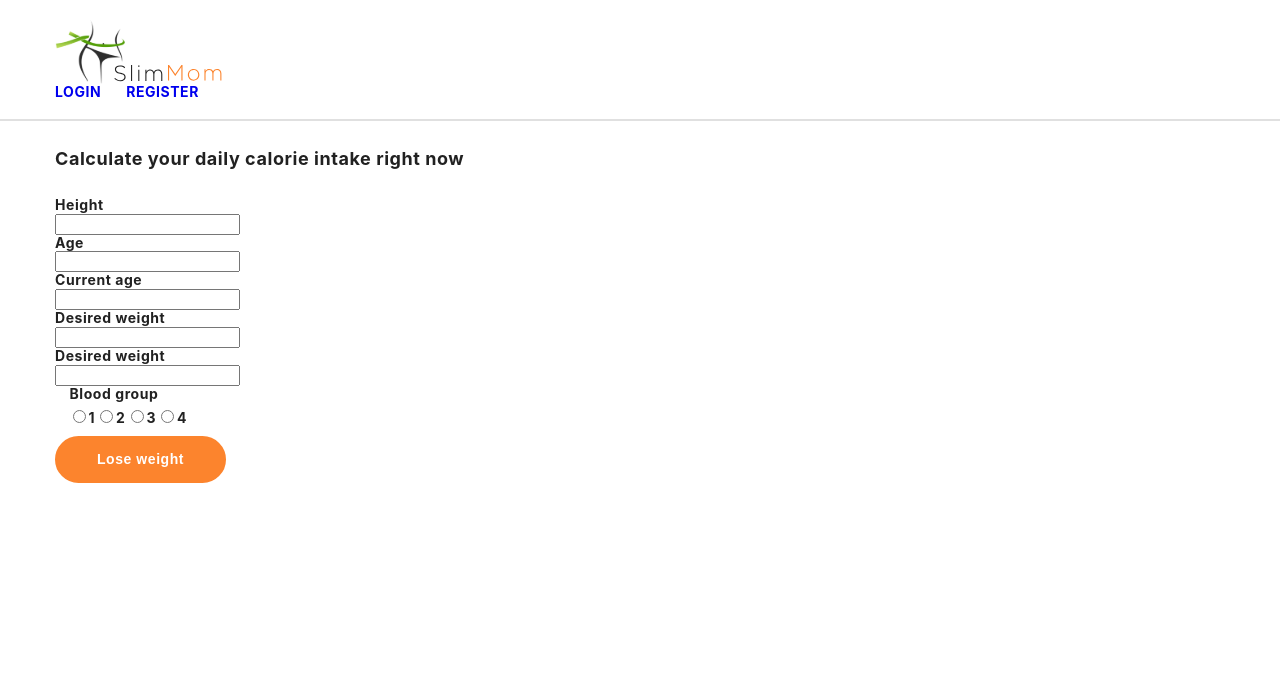
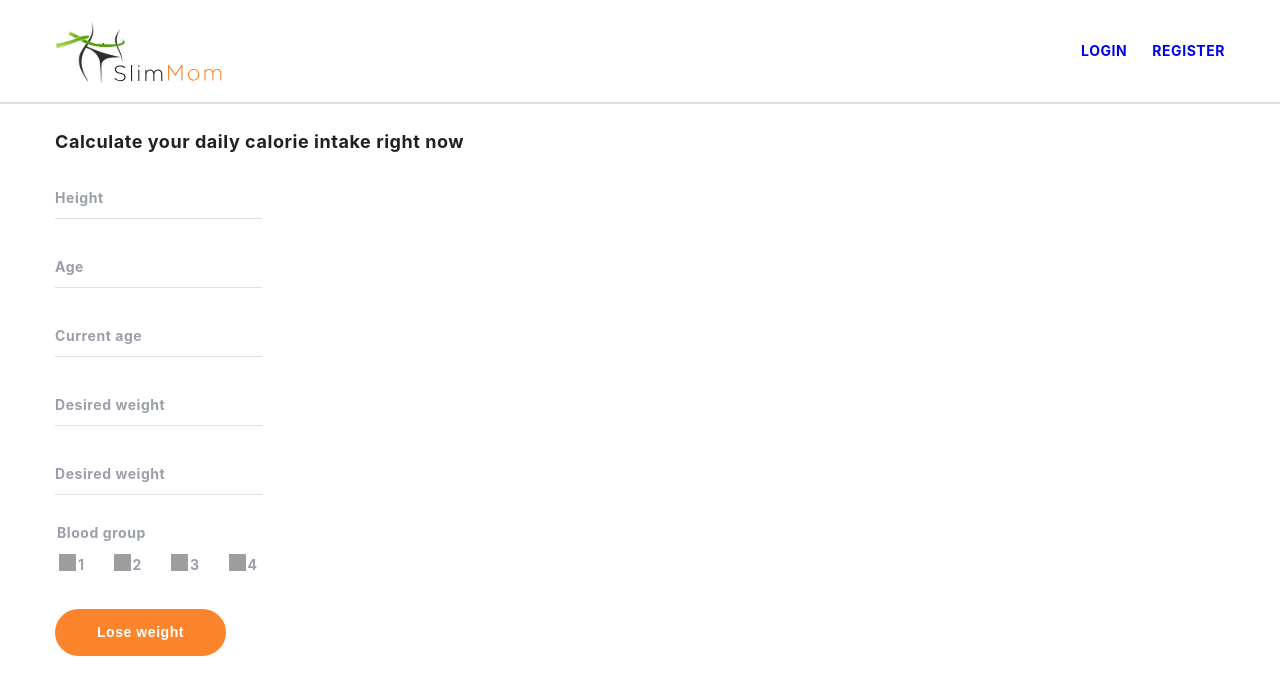
Before and after one commit to maximostrovskiy86/react-09-slimmmom-project, a React (Create React App) app: page / in a window 1280 px wide. Shown: the top 694 px of the page. Built offline with nearby package versions, Linux system fonts and the light colour scheme; grey boxes are pictures that could not be loaded.

Commit message:
style: added style for a calculatorForm

```diff
--- a/src/components/calculatorForm/CalculatorForm.jsx
+++ b/src/components/calculatorForm/CalculatorForm.jsx
@@ -1,49 +1,48 @@
 import React, {useState} from "react";
-import {CalculatorFormContainer, CalculateGroupContainer, FormRadioGroup} from "./CalculatorForm.styled";
+import {CalculatorFormContainer, CalculateGroupContainer, FormRadioGroup, InputBox} from "./CalculatorForm.styled";
 import Button from "../button";
 
 const CalculatorForm = ({}) => {
 	return (
 		<CalculatorFormContainer>
 			<CalculateGroupContainer role="group" aria-labelledby="contact-details-head">
-				<label>
-					Height
-					<input type="number" name="height" required/>
-				</label>
-				<label>
-					Age
-					<input type="number" name="age" required/>
-				</label>
-				<label>
-					Current age
-					<input type="number" name="current-age" minLength="2" maxLength="3" required/>
-				</label>
-				<label>
-					Desired weight
-					<input type="number" name="desired-weight"/>
-				</label>
-				<label>
-					Desired weight
-					<input type="number" name="desired-weight"/>
-				</label>
+				<InputBox>
+					<input id="heightId" type="number" name="height" pattern="^[ 0-9]+$" required/>
+					<label htmlFor="heightId">Height </label>
+				</InputBox>
+				<InputBox>
+					<input id="ageId" type="number" name="age" required/>
+					<label htmlFor="ageId">Age</label>
+				</InputBox>
+				<InputBox>
+					<input id="CurrentAgeId" type="number" name="current-age" minLength="2" maxLength="3" required/>
+					<label htmlFor="CurrentAgeId">Current age</label>
+				</InputBox>
+				<InputBox>
+					<input id="desiredWeightId" type="number" name="desired-weight"/>
+					<label htmlFor="desiredWeightId">Desired weight</label>
+				</InputBox>
+				<InputBox>
+					<input id="desiredWeightid" type="number" name="desired-weight"/>
+					<label htmlFor="desiredWeightid">Desired weight</label>
+				</InputBox>
 			</CalculateGroupContainer>
-
 
 			<FormRadioGroup>
 				<legend className="form-radio-group-title">Blood group</legend>
-				<div className="form-field">
+				<div className="radio-form-field">
 					<input type="radio" name="blood-group" value="1" id="first-blood-group"/>
 					<label className="form-label" htmlFor="first-blood-group">1</label>
 				</div>
-				<div className="form-field">
+				<div className="radio-form-field">
 					<input type="radio" name="blood-group" value="2" id="second-blood-group"/>
 					<label className="form-label" htmlFor="second-blood-group">2</label>
 				</div>
-				<div className="form-field">
+				<div className="radio-form-field">
 					<input type="radio" name="blood-group" value="3" id="third-blood-group"/>
 					<label className="form-label" htmlFor="third-blood-group">3</label>
 				</div>
-				<div className="form-field">
+				<div className="radio-form-field">
 					<input type="radio" name="blood-group" value="4" id="fourth-blood-group"/>
 					<label className="form-label" htmlFor="fourth-blood-group">4</label>
 				</div>
--- a/src/components/calculatorForm/CalculatorForm.styled.jsx
+++ b/src/components/calculatorForm/CalculatorForm.styled.jsx
@@ -1,22 +1,99 @@
 import styled from "@emotion/styled";
 
 export const CalculatorFormContainer= styled.form`
-    //display: flex;
-    //flex-direction: column;
+    color: #9B9FAA;
 `
-
 export const CalculateGroupContainer = styled.div`
     display: inline-flex;
     flex-direction: column;
+`;
+
+export const InputBox = styled.div`
+    position: relative;
 
     label {
-        display: inline-flex;
-        flex-direction: column;
+        position: absolute;
+        top: 0;
+        left: 0;
+        padding: 10px 0;
+
+        font-weight: 700;
+        font-size: 14px;
+        line-height: 1.2;
+        letter-spacing: 0.04em;
+
+        pointer-events: none;
+        transition: 0.5s;
+    }
+
+    input {
+        width: 100%;
+        padding: 10px 0;
+        margin-bottom: 30px;
+
+        font-size: 16px;
+
+        color: rgb(0, 0, 0);
+        background: transparent;
+        border: none;
+        border-bottom: 1px solid #e0e0e0;
+        outline: none;
+
+        &:focus ~ label {
+            top: -20px;
+            left: 0;
+            color: #FC842D;
+            font-size: 12px;
+        }
     }
 `;
 
+export const FormRadioGroup = styled.fieldset`
+    display: flex;
+    margin-bottom: 35px;
+    border: none;
 
-export const FormRadioGroup = styled.fieldset`
-	display: flex;
-	border: none;
+    .form-radio-group-title {
+        margin-bottom: 10px;
+    }
+
+
+
+    .radio-form-field {
+		position: relative;
+
+        input {
+            width: 15px;
+            height: 15px;
+            transition: color 250ms ease-in-out;
+            &:checked + .form-label {
+                font-weight: 700;
+                color: #FC842D;
+            }
+
+            &:checked + .form-label:before {
+                filter: grayscale(0%);
+                background: url(https://snipp.ru/img/radio-2.png) 0 0 no-repeat;
+			}
+        }
+	}
+
+    .radio-form-field + .radio-form-field {
+        margin-left: 25px;
+    }
+
+    .form-label {
+		&:before {
+            content: "";
+            display: inline-block;
+            width: 17px;
+            height: 17px;
+            position: absolute;
+			top: 2px;
+            left: 4px;
+            filter: grayscale(100%);
+            background: url(https://snipp.ru/img/radio-1.png) 0 0 no-repeat;
+            cursor: pointer;
+        }
+	}
 `;
--- a/src/components/container/Container.jsx
+++ b/src/components/container/Container.jsx
@@ -2,7 +2,7 @@ import {DefaultContainer} from "./Container.styled.";
 
 const Container = ({ children }) => {
     return (
-        <DefaultContainer>
+        <DefaultContainer className="container">
             {children}
         </DefaultContainer>
     )
--- a/src/components/navigate/Navigate.styled.jsx
+++ b/src/components/navigate/Navigate.styled.jsx
@@ -2,13 +2,15 @@ import styled from "@emotion/styled";
 
 
 export const HeaderStyle = styled.header`
-    display: flex;
-    justify-content: space-between;
-    align-items: center;
     padding-top: 18px;
     padding-bottom: 18px;
+	border-bottom: 2px solid #E0E0E0;
 
-	border-bottom: 2px solid #E0E0E0;
+	.container {
+        display: flex;
+        justify-content: space-between;
+        align-items: center;
+	}
 `
 
 export const NavigateMenuStyle = styled.nav`
--- a/src/index.css
+++ b/src/index.css
@@ -26,7 +26,7 @@ code {
     monospace;
 }
 
-h1, h2, h3 {
+h1, h2, h3, fieldset {
   margin: 0;
   padding: 0;
 }
```
Also changed, not shown: src/images/check.png (added), src/images/no-check.png (added).
